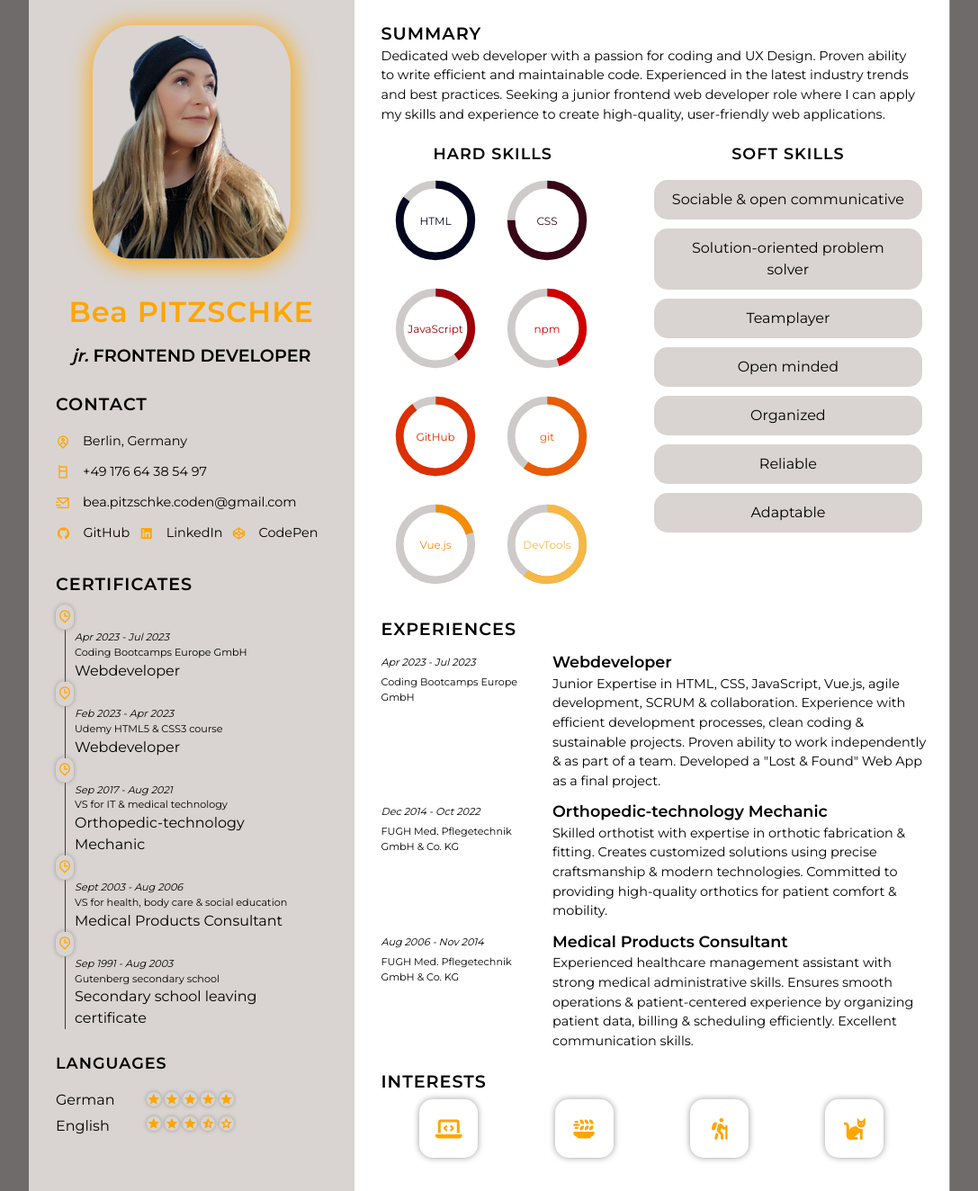
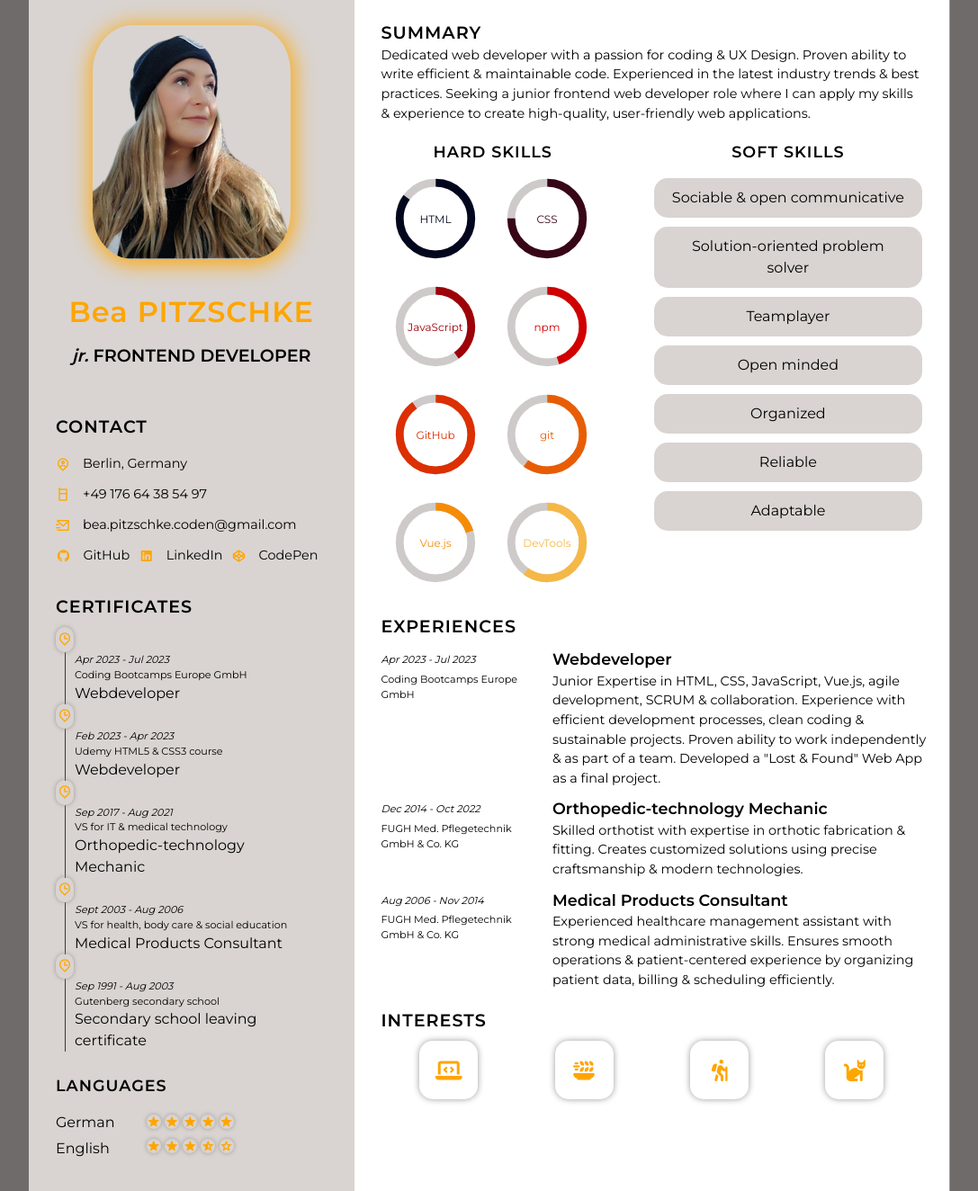
Before and after one commit to BeaCoden/BeaCoden.github.io, a plain HTML site: page index.html in a window 1280 px wide. Shown: the part 27-1351 px from the top of the page at 90% size, without its empty margins (96-1183 px from the left). Drawn offline with nearby package versions, Linux system fonts and the light colour scheme.

Commit message:
style #31 updated styling

```diff
--- a/index.html
+++ b/index.html
@@ -178,9 +178,9 @@
       <section class="sectionBoxTwo summary">
         <h2 class="title2">Summary</h2>
         <p>
-          Dedicated web developer with a passion for coding and UX Design.
-          Proven ability to write efficient and maintainable code. Experienced in the latest industry trends and best
-          practices. Seeking a junior frontend web developer role where I can apply my skills and experience to create
+          Dedicated web developer with a passion for coding & UX Design.
+          Proven ability to write efficient & maintainable code. Experienced in the latest industry trends & best
+          practices. Seeking a junior frontend web developer role where I can apply my skills & experience to create
           high-quality, user-friendly web applications.
         </p>
       </section>
@@ -346,7 +346,6 @@
             <h3>Orthopedic-technology Mechanic</h3>
             <p>Skilled orthotist with expertise in orthotic fabrication & fitting.
               Creates customized solutions using precise craftsmanship & modern technologies.
-              Committed to providing high-quality orthotics for patient comfort & mobility.
             </p>
           </div>
         </div>
@@ -361,7 +360,6 @@
             <p>Experienced healthcare management assistant with strong medical administrative skills.
               Ensures smooth operations & patient-centered experience by organizing patient data, billing & scheduling
               efficiently.
-              Excellent communication skills.
             </p>
           </div>
         </div>
--- a/style.css
+++ b/style.css
@@ -160,7 +160,7 @@ ul {
   display: grid;
   justify-items: center;
   gap: 10px;
-  padding-top: 25px;
+  padding: 25px 0;
 }
 
 .imgAndName .imgBox {
@@ -297,7 +297,7 @@ ul {
 
 /* LANGUAGES */
 .language {
-  padding: 25px 0px;
+  padding: 25px 0px 0px 0px;
   font-family: var(--font-family);
 }
 
@@ -351,11 +351,11 @@ ul {
   display: flex;
   flex-direction: row;
   justify-content: space-around;
+  padding-top: 9px;
 }
 
 .interests ul li {
   position: relative;
-  margin: 5px 0px;
   display: flex;
   gap: 7px;
   flex-direction: column;
@@ -411,7 +411,7 @@ ul {
   color: var(--heading-h3-color);
   text-transform: uppercase;
   letter-spacing: 1px;
-  padding-top: 20px;
+  padding-top: 19px;
 }
 
 /* SUMMARY */
```
